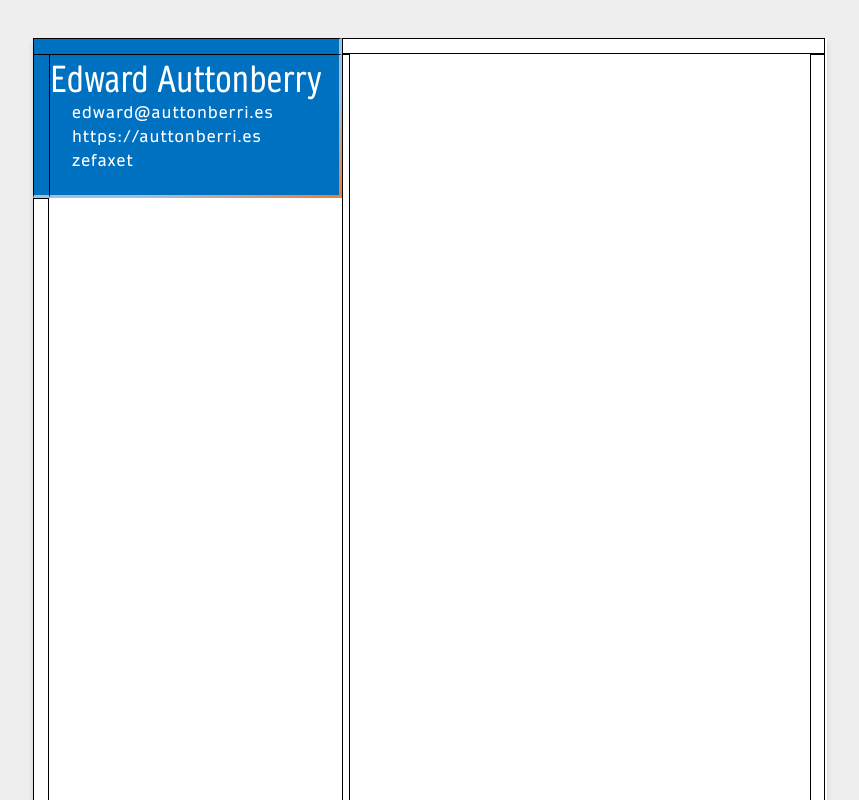
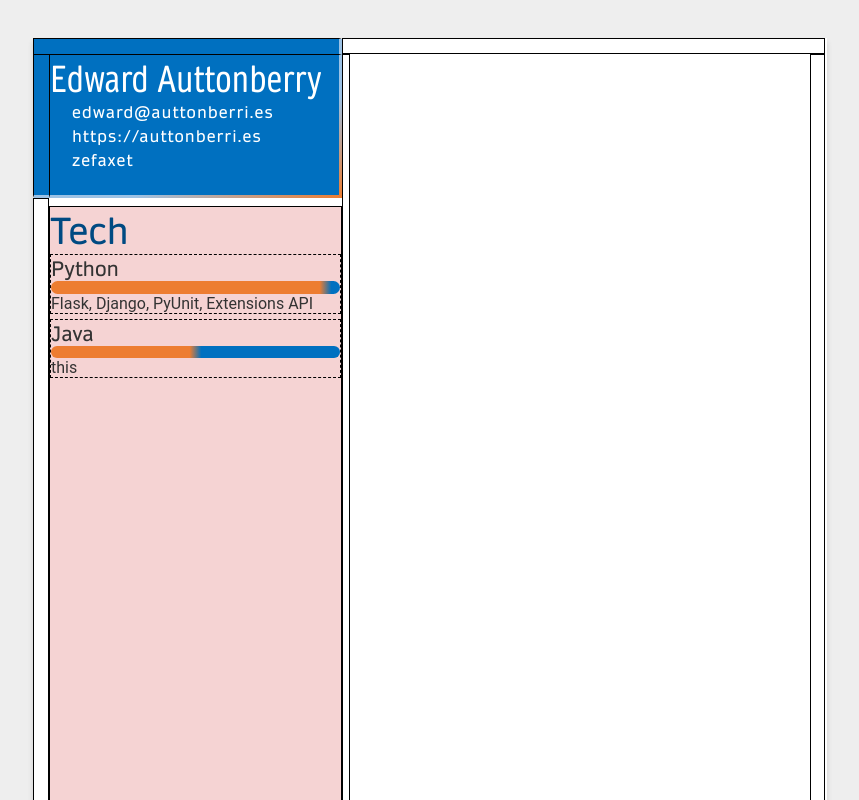
Before and after one commit to ganondev/resume, a Svelte app: page / in a window 1280 px wide. Shown: the top 800 px of the page, without its empty margins (210-1069 px from the left). Built offline with nearby package versions, Linux system fonts and the light colour scheme; some icons are missing.

Commit message:
tech and whatnot

```diff
--- a/public/builder.css
+++ b/public/builder.css
@@ -3,3 +3,15 @@
     border: solid black 1px;
 
 }
+
+.tech-block {
+    background: #f5d3d3;
+}
+
+.project-block {
+    background: #f8e4bb;
+}
+
+.skill-section {
+    border: dashed 1px black;
+}
--- a/src/App.svelte
+++ b/src/App.svelte
@@ -1,5 +1,6 @@
 <script lang="ts">
     import Header from './Header.svelte'
+    import Tech from "./Tech.svelte";
 
 	let columns = 80;
 	let color = 'blue';
@@ -9,56 +10,96 @@
 
     @import 'global.scss';
 
+    $total_width: 100;
+    $total_height: 140;
+
+    $margin_size: 2;
+    $page_width: $total_width - $margin_size * 2;
+    $page_height: $total_height - $margin_size * 2;
+
+    // CONFIG
+    $header_height: 18;
+    $header_tech_margin: 1;
+    $tech_height: 80;
+    $tech_project_margin: 0;
+    $project_height: $page_height - $tech_height - $header_height - $header_tech_margin - $tech_project_margin;
+
+    $left_width: 37;
+    $center_margin: 1;
+    $right_width: $page_width - $left_width - $center_margin;
+    //
+
+    $header_row_start: $margin_size + 1;
+    $header_row_end: $header_row_start + $header_height;
+
+    $tech_row_start: $header_row_end + $header_tech_margin;
+    $tech_row_end: $tech_row_start + $tech_height;
+
+    $project_row_start: $tech_row_end + $tech_project_margin;
+    $project_row_end: $project_row_start + $project_height;
+
+    $left_column_start: $margin_size + 1;
+    $left_column_end: $left_column_start + $left_width;
+
+    $center_margin_start: $left_column_end;
+    $center_margin_end: $center_margin_start + $center_margin;
+
+    $right_column_start: $center_margin_end;
+    $right_column_end: $right_column_start + $right_width;
+
     .page {
       display: grid;
-      grid-template-columns: repeat(100, 1%);
+      grid-template-columns: repeat($total_width, 1%);
       grid-auto-rows: 8.02px
     }
 
-    .header {
-      background-color: $background_blue;
-    }
-
     .top-margin {
-      grid-row: 1 / 3;
+      grid-row: 1 / #{1 + $margin_size};
       grid-column: 40 / 101;
     }
 
     .top-margin-header {
       grid-row: 1 / 4;
       grid-column: 1 / 40;
-      border-right: solid 3px $background_blue_accent;
+      border-right: solid 3px transparent;
+      border-bottom: solid 3px transparent;
+      background:
+              linear-gradient($background_blue, $background_blue) padding-box,
+              linear-gradient($background_blue_accent, $background_blue_accent) border-box;
     }
 
     .left-margin-header {
       grid-row: 3 / 21;
       grid-column: 1 / 4;
-      border-bottom: solid 3px $background_blue_accent;
+      border-bottom: solid 3px transparent;
+      background:
+              linear-gradient($background_blue, $background_blue) padding-box,
+              linear-gradient($background_blue_accent, $background_blue_accent) border-box;
     }
 
     .left-margin {
       grid-row: 21 / 139;
-      grid-column: 1 / 3;
+      grid-column: 1 / #{1 + $margin_size};
     }
 
     .middle-separator {
       grid-row: 3 / 139;
-      grid-column: 40;
+      grid-column: #{$center_margin_start} / #{$center_margin_end};
     }
 
     .right-margin {
       grid-row: 3 / 139;
-      grid-column: 99 / 101;
+      grid-column: #{101 - $margin_size} / 101;
     }
 
     .bottom-margin {
-      grid-row: 139 / 141;
+      grid-row: #{141 - $margin_size} / 141;
       grid-column: 1 / 101;
     }
 
     .header-block {
-      grid-row: 3 / 21;
-      grid-column: 3 / 40;
+      grid-row: #{$header_row_start} / #{$header_row_end};
+      grid-column: #{$left_column_start} / #{$left_column_end};
       border-bottom: solid 3px transparent;
       border-right: solid 3px transparent;
       background:
@@ -70,6 +111,16 @@
         ) border-box;
     }
 
+    .tech-block {
+      grid-row: #{$tech_row_start} / #{$tech_row_end};
+      grid-column: #{$left_column_start} / #{$left_column_end};
+    }
+
+    .project-block {
+      grid-row: #{$project_row_start} / #{$project_row_end};
+      grid-column: #{$left_column_start} / #{$left_column_end};
+    }
+
 </style>
 
 <div class="page">
@@ -77,15 +128,23 @@
     <!-- structural skeleton stuff that won't get printed out with the pdf -->
 
     <div class="structure top-margin"></div>
-    <div class="structure top-margin-header header"></div>
+    <div class="structure top-margin-header"></div>
     <div class="structure left-margin"></div>
-    <div class="structure left-margin-header header"></div>
+    <div class="structure left-margin-header"></div>
     <div class="structure middle-separator"></div>
     <div class="structure right-margin"></div>
     <div class="structure bottom-margin"></div>
 
-    <div class="structure header-block header">
+    <div class="structure header-block">
         <Header/>
+    </div>
+
+    <div class="structure tech-block">
+        <Tech/>
+    </div>
+
+    <div class="structure project-block">
+
     </div>
 
 </div>
--- a/src/Header.svelte
+++ b/src/Header.svelte
@@ -34,7 +34,7 @@
 </style>
 
 
-<SectionHeader color="white">Edward Auttonberry</SectionHeader>
+<SectionHeader color="white" condensed={true}>Edward Auttonberry</SectionHeader>
 <ul>
     <li class="content"><span class="icon"><FontAwesomeIcon icon={faEnvelope} size="lg"/></span>&nbsp;edward@auttonberri.es</li>
     <li class="content"><span class="icon"><FontAwesomeIcon icon={faGlobeAmericas} size="lg"/></span>&nbsp;https://auttonberri.es</li>
--- a/src/SectionHeader.svelte
+++ b/src/SectionHeader.svelte
@@ -1,15 +1,18 @@
 <script>
     export let color = 'rgb(0, 74, 130)';
+    export let condensed = false;
+    let font = condensed
+        ? 'Condensed'
+        : 'Regular'
 </script>
 
 <style>
     span {
-        font-family: "Daytona W05 Condensed",serif;
         font-size: 36px;
         font-weight: 500;
     }
 </style>
 
-<span style="color: {color}">
+<span style="color: {color}; font-family: Daytona W05 {font}, serif;">
     <slot>No content</slot>
 </span>
--- /dev/null
+++ b/src/SkillBar.svelte
@@ -0,0 +1,33 @@
+<script lang="ts">
+    export let tools: string[] = [];
+    export let percentage: number = 50;
+</script>
+
+<style lang="scss">
+  @import 'global.scss';
+  .skill-section {
+    width: 100%;
+  }
+  .skill-name {
+    font-family: "Daytona W05 Regular",serif;
+    font-size: 20px;
+  }
+  .bar {
+    width: 100%;
+    height: 0.13in;
+    background:
+        linear-gradient(
+            to right,
+            $background_orange,
+            $background_orange calc(var(--percentage) - 2%),
+            $background_blue calc(var(--percentage) + 2%)
+        );
+    border-radius: 50px;
+  }
+</style>
+
+<div class="skill-section">
+    <span class="skill-name"><slot>No title</slot></span>
+    <div class="bar" style="--percentage:{percentage}%"></div>
+    <span class="tools">{tools.join(', ')}</span>
+</div>
--- /dev/null
+++ b/src/Tech.svelte
@@ -0,0 +1,20 @@
+<script>
+    import SectionHeader from "./SectionHeader.svelte";
+    import SkillBar from "./SkillBar.svelte";
+</script>
+
+<style lang="scss">
+    .bars {
+      display: flex;
+      row-gap: 5px;
+      flex-direction: column;
+    }
+</style>
+
+<SectionHeader>Tech</SectionHeader>
+<div class="bars">
+    <SkillBar
+            percentage={95}
+            tools={['Flask', 'Django', 'PyUnit', 'Extensions API']}>Python</SkillBar>
+    <SkillBar tools={['this']}>Java</SkillBar>
+</div>
```
Also changed, not shown: 1 other file (tests, documents, lock files or other folders).
